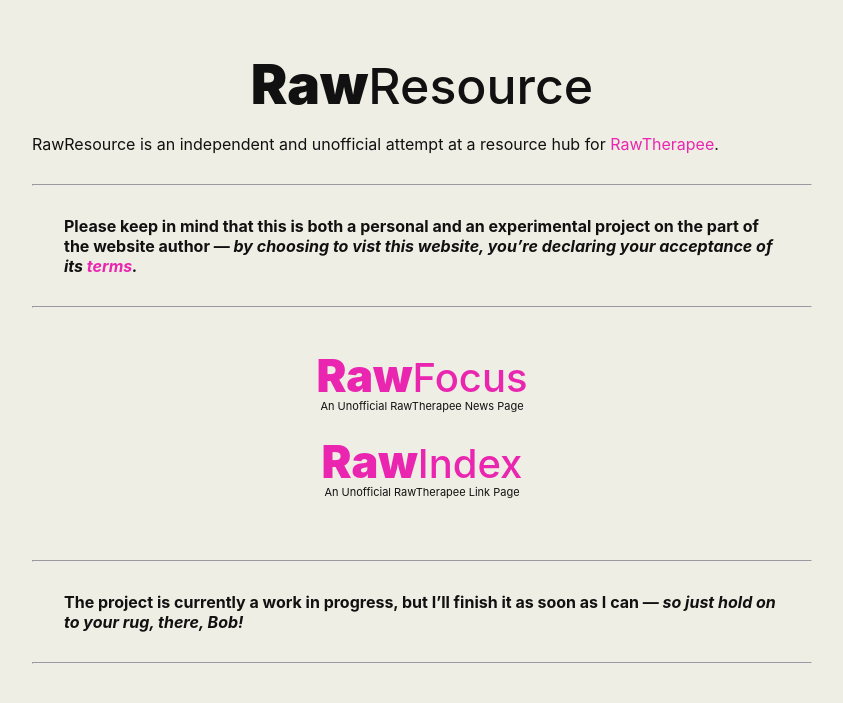
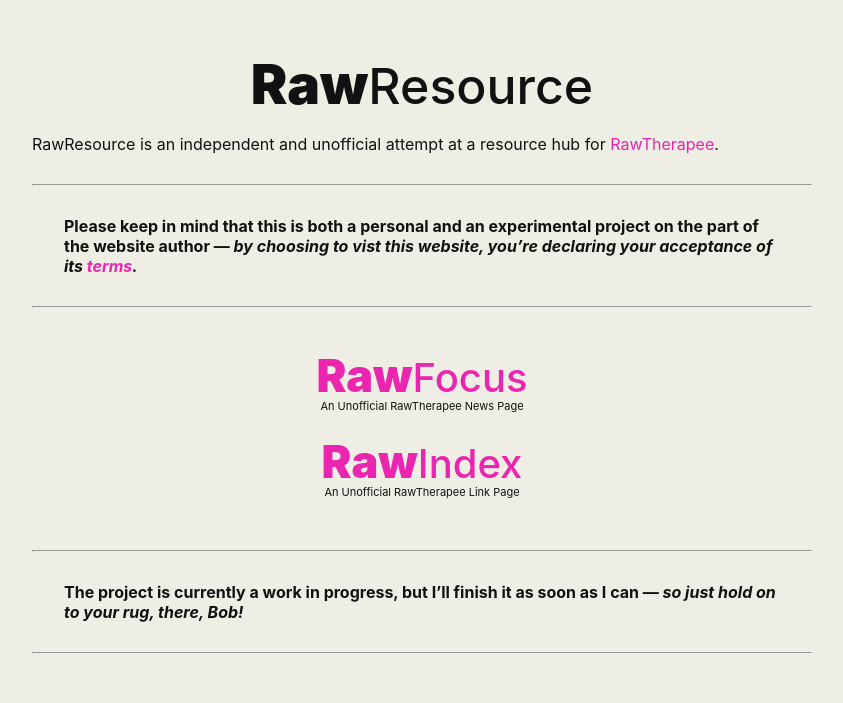
Before and after one commit to martbetz/martbetz.github.io, a Jekyll site: the page built from WIP/homepage.html, in a window 1280 px wide. Shown: the top 703 px of the page, without its empty margins (218-1061 px from the left). Built offline with Jekyll 4.4.1, drawn with Linux system fonts in a browser that asks for light colours.

Commit message:
Update homepage.html

```diff
--- a/WIP/homepage.html
+++ b/WIP/homepage.html
@@ -50,7 +50,7 @@
    </center>
 </p>
 
-<p style="margin-top: 60px;">
+<p style="margin-top: 50px;">
    <hr>
 </p>
 
@@ -58,6 +58,6 @@
 <b>The project is currently a work in progress, but I’ll finish it as soon as I can — <i>so just hold on to your rug, there, Bob!</i></b>
 </span><hr></p>
 
-<p style= "margin-top: -80px;">
+<p style= "padding-top: -40px;">
    &nbsp;
 </p>
```
